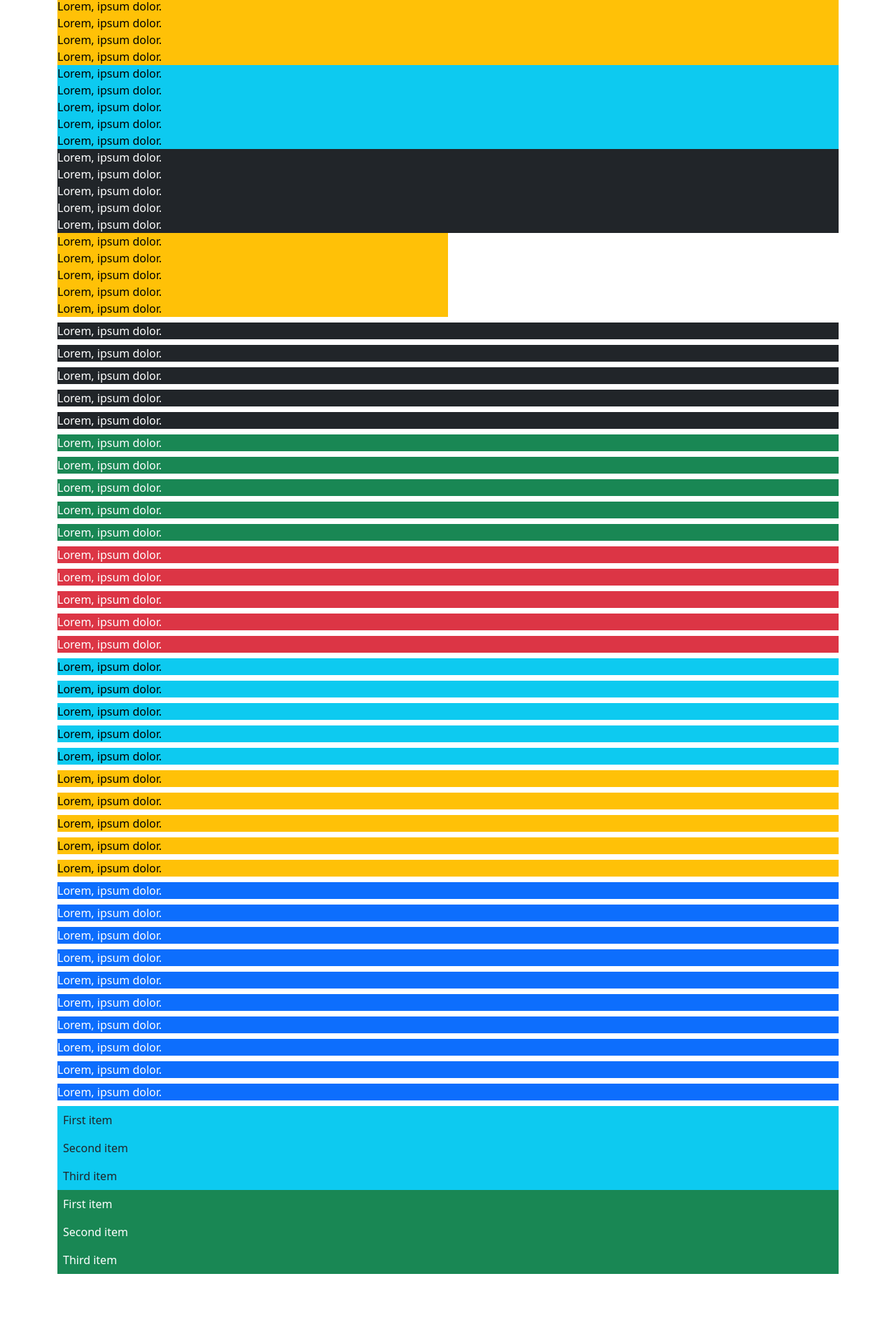
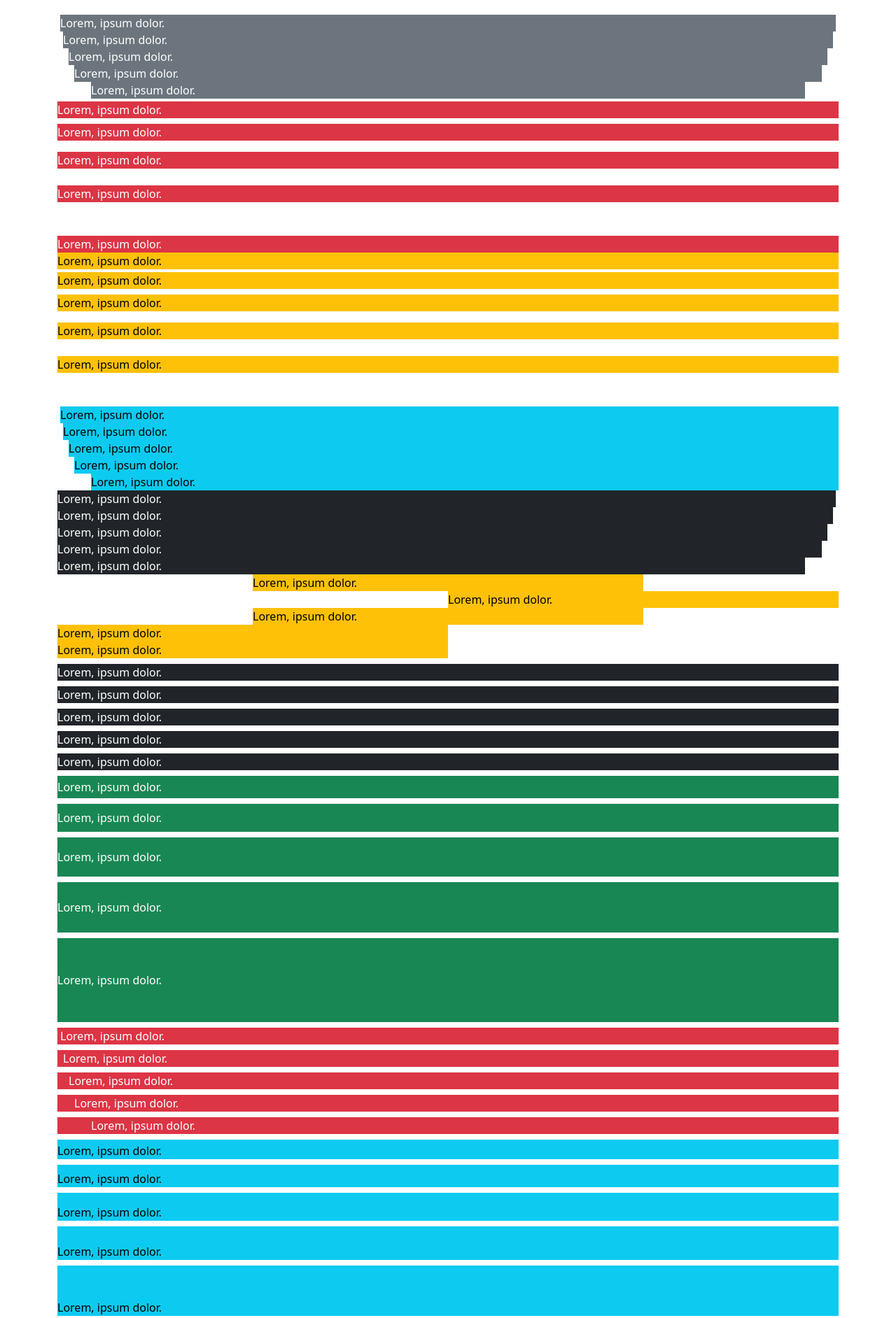
Before and after one commit to Milan1210/bootsrap, a plain HTML site: page 05-spacing.html in a window 1280 px wide. Shown: the part 603-2487 px from the top of the page at 70% size. Drawn offline with Linux system fonts and the light colour scheme.

Commit message:
spacing changes

```diff
--- a/05-spacing.html
+++ b/05-spacing.html
@@ -11,58 +11,58 @@
     <div class="container">
       <h1 class="mb-5">Spacing</h1>
       <!-- Margin All -->
-      <div class="text-bg-dark">Lorem, ipsum dolor.</div>
-      <div class="text-bg-dark">Lorem, ipsum dolor.</div>
-      <div class="text-bg-dark">Lorem, ipsum dolor.</div>
-      <div class="text-bg-dark">Lorem, ipsum dolor.</div>
-      <div class="text-bg-dark">Lorem, ipsum dolor.</div>
+      <div class="text-bg-dark m-1">Lorem, ipsum dolor.</div>
+      <div class="text-bg-dark m-2">Lorem, ipsum dolor.</div>
+      <div class="text-bg-dark m-3">Lorem, ipsum dolor.</div>
+      <div class="text-bg-dark m-4">Lorem, ipsum dolor.</div>
+      <div class="text-bg-dark m-5">Lorem, ipsum dolor.</div>
 
       <!-- Margin Top & Bottom -->
-      <div class="text-bg-success">Lorem, ipsum dolor.</div>
-      <div class="text-bg-success">Lorem, ipsum dolor.</div>
-      <div class="text-bg-success">Lorem, ipsum dolor.</div>
-      <div class="text-bg-success">Lorem, ipsum dolor.</div>
-      <div class="text-bg-success">Lorem, ipsum dolor.</div>
+      <div class="text-bg-success my-1">Lorem, ipsum dolor.</div>
+      <div class="text-bg-success my-2">Lorem, ipsum dolor.</div>
+      <div class="text-bg-success my-3">Lorem, ipsum dolor.</div>
+      <div class="text-bg-success my-4">Lorem, ipsum dolor.</div>
+      <div class="text-bg-success my-5">Lorem, ipsum dolor.</div>
 
       <!-- Margin Left & Right -->
-      <div class="text-bg-secondary">Lorem, ipsum dolor.</div>
-      <div class="text-bg-secondary">Lorem, ipsum dolor.</div>
-      <div class="text-bg-secondary">Lorem, ipsum dolor.</div>
-      <div class="text-bg-secondary">Lorem, ipsum dolor.</div>
-      <div class="text-bg-secondary">Lorem, ipsum dolor.</div>
+      <div class="text-bg-secondary mx-1">Lorem, ipsum dolor.</div>
+      <div class="text-bg-secondary mx-2">Lorem, ipsum dolor.</div>
+      <div class="text-bg-secondary mx-3">Lorem, ipsum dolor.</div>
+      <div class="text-bg-secondary mx-4">Lorem, ipsum dolor.</div>
+      <div class="text-bg-secondary mx-5">Lorem, ipsum dolor.</div>
 
       <!-- Margin Top -->
-      <div class="text-bg-danger">Lorem, ipsum dolor.</div>
-      <div class="text-bg-danger">Lorem, ipsum dolor.</div>
-      <div class="text-bg-danger">Lorem, ipsum dolor.</div>
-      <div class="text-bg-danger">Lorem, ipsum dolor.</div>
-      <div class="text-bg-danger">Lorem, ipsum dolor.</div>
+      <div class="text-bg-danger mt-1">Lorem, ipsum dolor.</div>
+      <div class="text-bg-danger mt-2">Lorem, ipsum dolor.</div>
+      <div class="text-bg-danger mt-3">Lorem, ipsum dolor.</div>
+      <div class="text-bg-danger mt-4">Lorem, ipsum dolor.</div>
+      <div class="text-bg-danger mt-5">Lorem, ipsum dolor.</div>
 
       <!-- Margin Bottom -->
-      <div class="text-bg-warning">Lorem, ipsum dolor.</div>
-      <div class="text-bg-warning">Lorem, ipsum dolor.</div>
-      <div class="text-bg-warning">Lorem, ipsum dolor.</div>
-      <div class="text-bg-warning">Lorem, ipsum dolor.</div>
-      <div class="text-bg-warning">Lorem, ipsum dolor.</div>
+      <div class="text-bg-warning mb-1">Lorem, ipsum dolor.</div>
+      <div class="text-bg-warning mb-2">Lorem, ipsum dolor.</div>
+      <div class="text-bg-warning mb-3">Lorem, ipsum dolor.</div>
+      <div class="text-bg-warning mb-4">Lorem, ipsum dolor.</div>
+      <div class="text-bg-warning mb-5">Lorem, ipsum dolor.</div>
 
       <!-- Margin Left/Start -->
-      <div class="text-bg-info">Lorem, ipsum dolor.</div>
-      <div class="text-bg-info">Lorem, ipsum dolor.</div>
-      <div class="text-bg-info">Lorem, ipsum dolor.</div>
-      <div class="text-bg-info">Lorem, ipsum dolor.</div>
-      <div class="text-bg-info">Lorem, ipsum dolor.</div>
+      <div class="text-bg-info ms-1">Lorem, ipsum dolor.</div>
+      <div class="text-bg-info ms-2">Lorem, ipsum dolor.</div>
+      <div class="text-bg-info ms-3">Lorem, ipsum dolor.</div>
+      <div class="text-bg-info ms-4">Lorem, ipsum dolor.</div>
+      <div class="text-bg-info ms-5">Lorem, ipsum dolor.</div>
 
       <!-- Margin Right/End -->
-      <div class="text-bg-dark">Lorem, ipsum dolor.</div>
-      <div class="text-bg-dark">Lorem, ipsum dolor.</div>
-      <div class="text-bg-dark">Lorem, ipsum dolor.</div>
-      <div class="text-bg-dark">Lorem, ipsum dolor.</div>
-      <div class="text-bg-dark">Lorem, ipsum dolor.</div>
+      <div class="text-bg-dark me-1">Lorem, ipsum dolor.</div>
+      <div class="text-bg-dark me-2">Lorem, ipsum dolor.</div>
+      <div class="text-bg-dark me-3">Lorem, ipsum dolor.</div>
+      <div class="text-bg-dark me-4">Lorem, ipsum dolor.</div>
+      <div class="text-bg-dark me-5">Lorem, ipsum dolor.</div>
 
       <!-- Margin Auto -->
-      <div class="text-bg-warning w-50">Lorem, ipsum dolor.</div>
-      <div class="text-bg-warning w-50">Lorem, ipsum dolor.</div>
-      <div class="text-bg-warning w-50">Lorem, ipsum dolor.</div>
+      <div class="text-bg-warning w-50 m-auto">Lorem, ipsum dolor.</div>
+      <div class="text-bg-warning w-50 ms-auto">Lorem, ipsum dolor.</div>
+      <div class="text-bg-warning w-50 mx-auto">Lorem, ipsum dolor.</div>
       <div class="text-bg-warning w-50">Lorem, ipsum dolor.</div>
       <div class="text-bg-warning w-50">Lorem, ipsum dolor.</div>
 
@@ -74,25 +74,25 @@
       <div class="text-bg-dark my-2">Lorem, ipsum dolor.</div>
 
       <!-- Padding Top & Bottom -->
-      <div class="text-bg-success my-2">Lorem, ipsum dolor.</div>
-      <div class="text-bg-success my-2">Lorem, ipsum dolor.</div>
-      <div class="text-bg-success my-2">Lorem, ipsum dolor.</div>
-      <div class="text-bg-success my-2">Lorem, ipsum dolor.</div>
-      <div class="text-bg-success my-2">Lorem, ipsum dolor.</div>
+      <div class="text-bg-success my-2 py-1">Lorem, ipsum dolor.</div>
+      <div class="text-bg-success my-2 py-2">Lorem, ipsum dolor.</div>
+      <div class="text-bg-success my-2 py-3">Lorem, ipsum dolor.</div>
+      <div class="text-bg-success my-2 py-4">Lorem, ipsum dolor.</div>
+      <div class="text-bg-success my-2 py-5">Lorem, ipsum dolor.</div>
 
       <!-- Padding Left & Right -->
-      <div class="text-bg-danger my-2">Lorem, ipsum dolor.</div>
-      <div class="text-bg-danger my-2">Lorem, ipsum dolor.</div>
-      <div class="text-bg-danger my-2">Lorem, ipsum dolor.</div>
-      <div class="text-bg-danger my-2">Lorem, ipsum dolor.</div>
-      <div class="text-bg-danger my-2">Lorem, ipsum dolor.</div>
+      <div class="text-bg-danger my-2 px-1">Lorem, ipsum dolor.</div>
+      <div class="text-bg-danger my-2 px-2">Lorem, ipsum dolor.</div>
+      <div class="text-bg-danger my-2 px-3">Lorem, ipsum dolor.</div>
+      <div class="text-bg-danger my-2 px-4">Lorem, ipsum dolor.</div>
+      <div class="text-bg-danger my-2 px-5">Lorem, ipsum dolor.</div>
 
       <!-- Padding Top -->
-      <div class="text-bg-info my-2">Lorem, ipsum dolor.</div>
-      <div class="text-bg-info my-2">Lorem, ipsum dolor.</div>
-      <div class="text-bg-info my-2">Lorem, ipsum dolor.</div>
-      <div class="text-bg-info my-2">Lorem, ipsum dolor.</div>
-      <div class="text-bg-info my-2">Lorem, ipsum dolor.</div>
+      <div class="text-bg-info my-2 pt-1">Lorem, ipsum dolor.</div>
+      <div class="text-bg-info my-2 pt-2">Lorem, ipsum dolor.</div>
+      <div class="text-bg-info my-2 pt-3">Lorem, ipsum dolor.</div>
+      <div class="text-bg-info my-2 pt-4">Lorem, ipsum dolor.</div>
+      <div class="text-bg-info my-2 pt-5">Lorem, ipsum dolor.</div>
 
       <!-- Padding Bottom -->
       <div class="text-bg-warning my-2">Lorem, ipsum dolor.</div>
@@ -102,27 +102,27 @@
       <div class="text-bg-warning my-2">Lorem, ipsum dolor.</div>
 
       <!-- Padding Left/Start -->
-      <div class="text-bg-primary my-2">Lorem, ipsum dolor.</div>
-      <div class="text-bg-primary my-2">Lorem, ipsum dolor.</div>
-      <div class="text-bg-primary my-2">Lorem, ipsum dolor.</div>
-      <div class="text-bg-primary my-2">Lorem, ipsum dolor.</div>
-      <div class="text-bg-primary my-2">Lorem, ipsum dolor.</div>
+      <div class="text-bg-primary my-2 ps-1">Lorem, ipsum dolor.</div>
+      <div class="text-bg-primary my-2 ps-2">Lorem, ipsum dolor.</div>
+      <div class="text-bg-primary my-2 ps-3">Lorem, ipsum dolor.</div>
+      <div class="text-bg-primary my-2 ps-4">Lorem, ipsum dolor.</div>
+      <div class="text-bg-primary my-2 ps-5">Lorem, ipsum dolor.</div>
 
       <!-- Padding Right/End -->
-      <div class="text-bg-primary my-2">Lorem, ipsum dolor.</div>
-      <div class="text-bg-primary my-2">Lorem, ipsum dolor.</div>
-      <div class="text-bg-primary my-2">Lorem, ipsum dolor.</div>
-      <div class="text-bg-primary my-2">Lorem, ipsum dolor.</div>
-      <div class="text-bg-primary my-2">Lorem, ipsum dolor.</div>
+      <div class="text-bg-primary my-2 pe-1">Lorem, ipsum dolor.</div>
+      <div class="text-bg-primary my-2 pe-2">Lorem, ipsum dolor.</div>
+      <div class="text-bg-primary my-2 pe-3">Lorem, ipsum dolor.</div>
+      <div class="text-bg-primary my-2 pe-4">Lorem, ipsum dolor.</div>
+      <div class="text-bg-primary my-2 pe-5">Lorem, ipsum dolor.</div>
 
       <!-- Stacks -->
-      <div class="">
+      <div class="vstack gap-2">
         <div class="p-2 bg-info">First item</div>
         <div class="p-2 bg-info">Second item</div>
         <div class="p-2 bg-info">Third item</div>
       </div>
 
-      <div class="">
+      <div class="hstack gap-5">
         <div class="p-2 text-bg-success">First item</div>
         <div class="p-2 text-bg-success">Second item</div>
         <div class="p-2 text-bg-success">Third item</div>
```
Also changed, not shown: 03-display-position.html (+14 -14 lines), 04-background-text-colors.html (+43 -43 lines).
